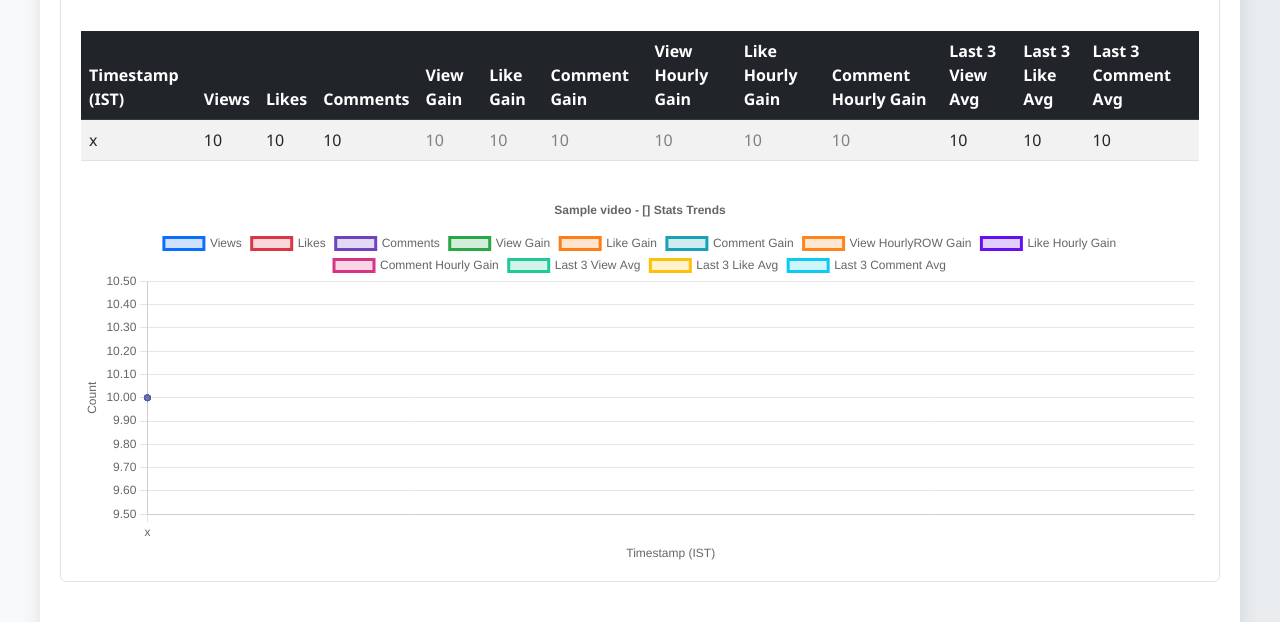
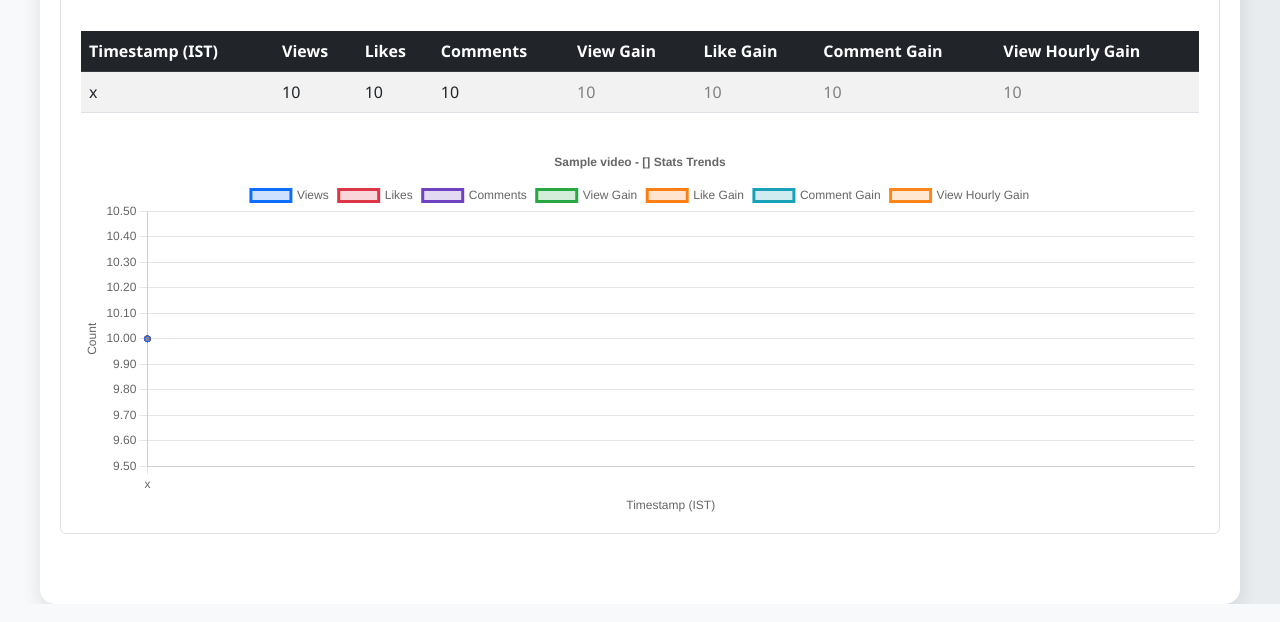
Before and after one commit to Pranav280204/view_tracker, a Flask app: template templates/index.html in a window 1280 px wide. Shown: the part 649-1271 px from the top of the page. Run offline with Flask 3, Linux system fonts and the light colour scheme; the template is opened without the code that fills it: most values are stand-ins (such as "Sample title", 1, 10 or a date in 2020).

Commit message:
Update index.html

```diff
--- a/templates/index.html
+++ b/templates/index.html
@@ -123,15 +123,10 @@
                                     <th>Like Gain</th>
                                     <th>Comment Gain</th>
                                     <th>View Hourly Gain</th>
-                                    <th>Like Hourly Gain</th>
-                                    <th>Comment Hourly Gain</th>
-                                    <th>Last 3 View Avg</th>
-                                    <th>Last 3 Like Avg</th>
-                                    <th>Last 3 Comment Avg</th>
                                 </tr>
                                 </thead>
                                 <tbody>
-                                {% for timestamp, views, likes, comments, view_gain, like_gain, comment_gain, view_hourly_gain, like_hourly_gain, comment_hourly_gain, last_three_view_gain_avg, last_three_like_gain_avg, last_three_comment_gain_avg in data[::-1] %}
+                                {% for timestamp, views, likes, comments, view_gain, like_gain, comment_gain, view_hourly_gain in data[::-1] %}
                                     <tr>
                                         <td>{{ timestamp }}</td>
                                         <td>{{ views | int }}</td>
@@ -141,11 +136,6 @@
                                         <td style="color: {{ 'green' if like_gain > 0 else 'red' if like_gain < 0 else 'gray' }};">{{ like_gain | int }}</td>
                                         <td style="color: {{ 'green' if comment_gain > 0 else 'red' if comment_gain < 0 else 'gray' }};">{{ comment_gain | int }}</td>
                                         <td style="color: {{ 'green' if view_hourly_gain > 0 else 'red' if view_hourly_gain < 0 else 'gray' }};">{{ view_hourly_gain | int }}</td>
-                                        <td style="color: {{ 'green' if like_hourly_gain > 0 else 'red' if like_hourly_gain < 0 else 'gray' }};">{{ like_hourly_gain | int }}</td>
-                                        <td style="color: {{ 'green' if comment_hourly_gain > 0 else 'red' if comment_hourly_gain < 0 else 'gray' }};">{{ comment_hourly_gain | int }}</td>
-                                        <td>{{ last_three_view_gain_avg | round(2) }}</td>
-                                        <td>{{ last_three_like_gain_avg | round(2) }}</td>
-                                        <td>{{ last_three_comment_gain_avg | round(2) }}</td>
                                     </tr>
                                 {% endfor %}
                                 </tbody>
@@ -158,89 +148,54 @@
                             new Chart(document.getElementById('statsChart_{{ video.video_id }}_{{ date }}'), {
                                 type: 'line',
                                 data: {
-                                    labels: [{% for timestamp, _, _, _, _, _, _, _, _, _, _, _, _ in data[::-1] %}"{{ timestamp | safe }}",{% endfor %}],
+                                    labels: [{% for timestamp, _, _, _, _, _, _, _ in data[::-1] %}"{{ timestamp | safe }}",{% endfor %}],
                                     datasets: [{
                                         label: 'Views',
-                                        data: [{% for _, views, _, _, _, _, _, _, _, _, _, _, _ in data[::-1] %}{{ views | int }},{% endfor %}],
+                                        data: [{% for _, views, _, _, _, _, _, _ in data[::-1] %}{{ views | int }},{% endfor %}],
                                         borderColor: '#0d6efd',
                                         backgroundColor: 'rgba(13, 110, 253, 0.2)',
                                         fill: true,
                                         tension: 0.4
                                     }, {
                                         label: 'Likes',
-                                        data: [{% for _, _, likes, _, _, _, _, _, _, _, _, _, _ in data[::-1] %}{{ likes | int }},{% endfor %}],
+                                        data: [{% for _, _, likes, _, _, _, _, _ in data[::-1] %}{{ likes | int }},{% endfor %}],
                                         borderColor: '#dc3545',
                                         backgroundColor: 'rgba(220, 53, 69, 0.2)',
                                         fill: true,
                                         tension: 0.4
                                     }, {
                                         label: 'Comments',
-                                        data: [{% for _, _, _, comments, _, _, _, _, _, _, _, _, _ in data[::-1] %}{{ comments | int }},{% endfor %}],
+                                        data: [{% for _, _, _, comments, _, _, _, _ in data[::-1] %}{{ comments | int }},{% endfor %}],
                                         borderColor: '#6f42c1',
                                         backgroundColor: 'rgba(111, 66, 193, 0.2)',
                                         fill: true,
                                         tension: 0.4
                                     }, {
                                         label: 'View Gain',
-                                        data: [{% for _, _, _, _, view_gain, _, _, _, _, _, _, _, _ in data[::-1] %}{{ view_gain | int }},{% endfor %}],
+                                        data: [{% for _, _, _, _, view_gain, _, _, _ in data[::-1] %}{{ view_gain | int }},{% endfor %}],
                                         borderColor: '#28a745',
                                         backgroundColor: 'rgba(40, 167, 69, 0.2)',
                                         fill: true,
                                         tension: 0.4
                                     }, {
                                         label: 'Like Gain',
-                                        data: [{% for _, _, _, _, _, like_gain, _, _, _, _, _, _, _ in data[::-1] %}{{ like_gain | int }},{% endfor %}],
+                                        data: [{% for _, _, _, _, _, like_gain, _, _ in data[::-1] %}{{ like_gain | int }},{% endfor %}],
                                         borderColor: '#fd7e14',
                                         backgroundColor: 'rgba(253, 126, 20, 0.2)',
                                         fill: true,
                                         tension: 0.4
                                     }, {
                                         label: 'Comment Gain',
-                                        data: [{% for _, _, _, _, _, _, comment_gain, _, _, _, _, _, _ in data[::-1] %}{{ comment_gain | int }},{% endfor %}],
+                                        data: [{% for _, _, _, _, _, _, comment_gain, _ in data[::-1] %}{{ comment_gain | int }},{% endfor %}],
                                         borderColor: '#17a2b8',
                                         backgroundColor: 'rgba(23, 162, 184, 0.2)',
                                         fill: true,
                                         tension: 0.4
                                     }, {
-                                        label: 'View HourlyROW Gain',
-                                        data: [{% for _, _, _, _, _, _, _, view_hourly_gain, _, _, _, _, _ in data[::-1] %}{{ view_hourly_gain | int }},{% endfor %}],
+                                        label: 'View Hourly Gain',
+                                        data: [{% for _, _, _, _, _, _, _, view_hourly_gain in data[::-1] %}{{ view_hourly_gain | int }},{% endfor %}],
                                         borderColor: '#ff851b',
                                         backgroundColor: 'rgba(255, 133, 27, 0.2)',
-                                        fill: true,
-                                        tension: 0.4
-                                    }, {
-                                        label: 'Like Hourly Gain',
-                                        data: [{% for _, _, _, _, _, _, _, _, like_hourly_gain, _, _, _, _ in data[::-1] %}{{ like_hourly_gain | int }},{% endfor %}],
-                                        borderColor: '#6610f2',
-                                        backgroundColor: 'rgba(102, 16, 242, 0.2)',
-                                        fill: true,
-                                        tension: 0.4
-                                    }, {
-                                        label: 'Comment Hourly Gain',
-                                        data: [{% for _, _, _, _, _, _, _, _, _, comment_hourly_gain, _, _, _ in data[::-1] %}{{ comment_hourly_gain | int }},{% endfor %}],
-                                        borderColor: '#d63384',
-                                        backgroundColor: 'rgba(214, 51, 132, 0.2)',
-                                        fill: true,
-                                        tension: 0.4
-                                    }, {
-                                        label: 'Last 3 View Avg',
-                                        data: [{% for _, _, _, _, _, _, _, _, _, _, last_three_view_gain_avg, _, _ in data[::-1] %}{{ last_three_view_gain_avg | round(2) }},{% endfor %}],
-                                        borderColor: '#20c997',
-                                        backgroundColor: 'rgba(32, 201, 151, 0.2)',
-                                        fill: true,
-                                        tension: 0.4
-                                    }, {
-                                        label: 'Last 3 Like Avg',
-                                        data: [{% for _, _, _, _, _, _, _, _, _, _, _, last_three_like_gain_avg, _ in data[::-1] %}{{ last_three_like_gain_avg | round(2) }},{% endfor %}],
-                                        borderColor: '#ffc107',
-                                        backgroundColor: 'rgba(255, 193, 7, 0.2)',
-                                        fill: true,
-                                        tension: 0.4
-                                    }, {
-                                        label: 'Last 3 Comment Avg',
-                                        data: [{% for _, _, _, _, _, _, _, _, _, _, _, _, last_three_comment_gain_avg in data[::-1] %}{{ last_three_comment_gain_avg | round(2) }},{% endfor %}],
-                                        borderColor: '#0dcaf0',
-                                        backgroundColor: 'rgba(13, 202, 240, 0.2)',
                                         fill: true,
                                         tension: 0.4
                                     }]
```
